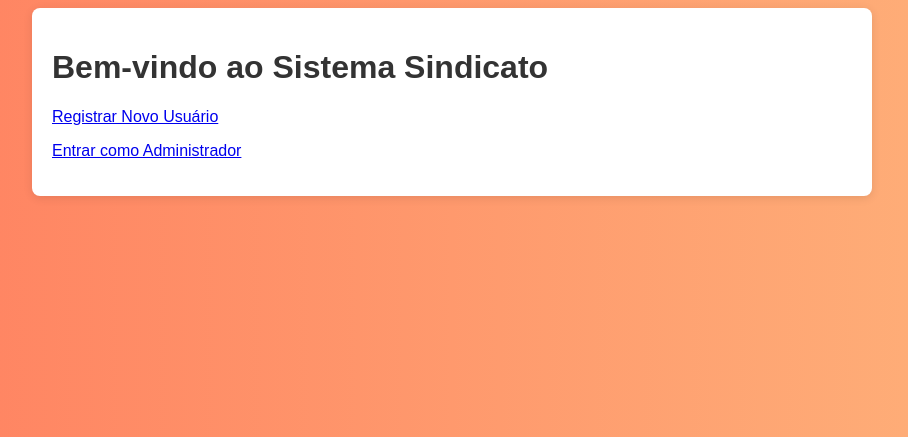
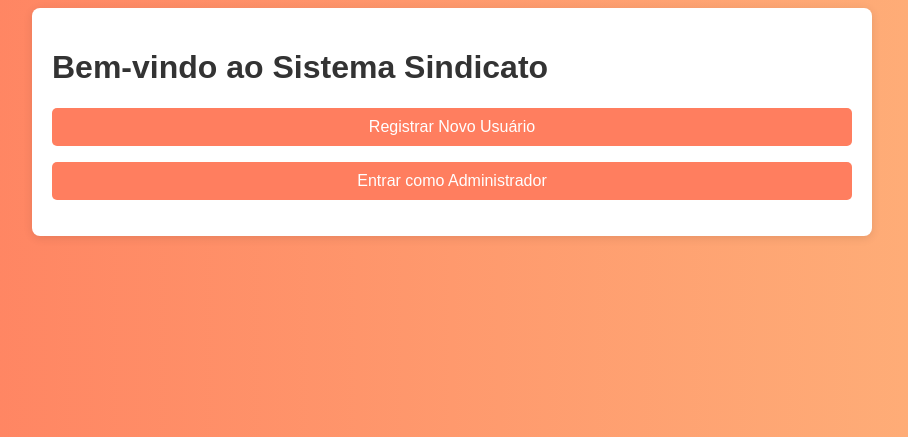
Before and after one commit to vansg3/sindiapp, a Flask app: page / in a window 1280 px wide. Shown: the top 437 px of the page, without its empty margins (188-1096 px from the left). Run offline with Flask 3, Linux system fonts and the light colour scheme.

Commit message:
index.html

```diff
--- a/templates/index.html
+++ b/templates/index.html
@@ -21,8 +21,8 @@
             {% endif %}
         {% endwith %}
 
-        <p><a href="{{ url_for('register') }}">Registrar Novo Usuário</a></p>
-        <p><a href="{{ url_for('login') }}">Entrar como Administrador</a></p>
+         <p><a href="{{ url_for('register') }}" class="button">Registrar Novo Usuário</a></p>
+        <p><a href="{{ url_for('login') }}"  class="button">Entrar como Administrador</a></p>
     </div>
 </body>
 </html>
```
